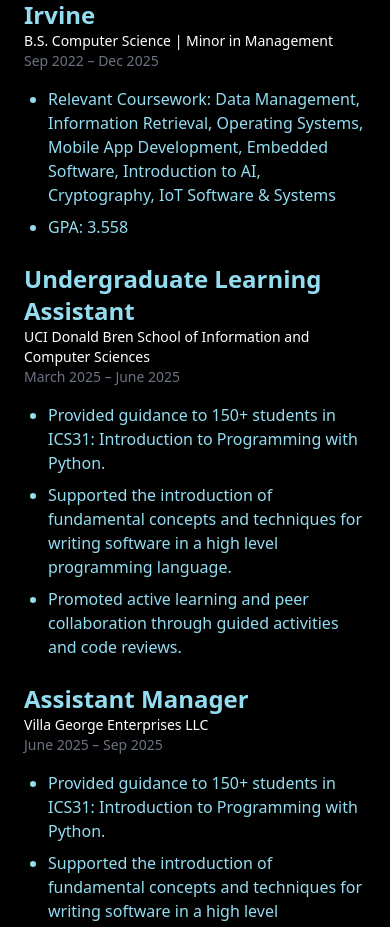
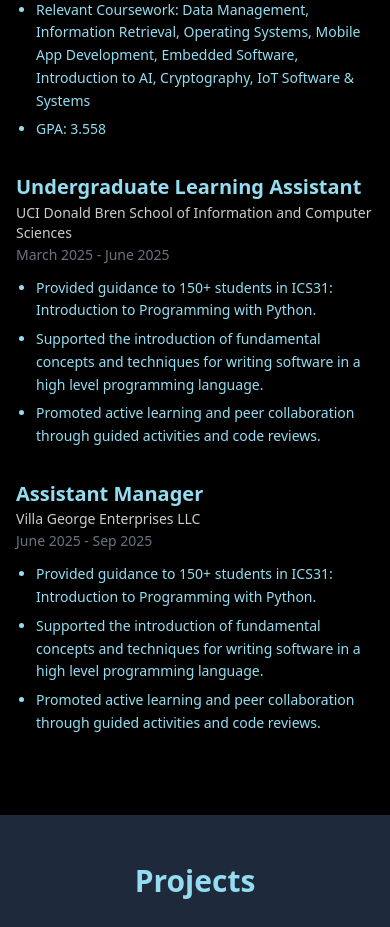
Before and after one commit to georgedemirjian/portfolio, a React (Vite) app: page / in a window 390 px wide. Shown: the part 1045-1972 px from the top of the page. Built offline with nearby package versions, Linux system fonts and the light colour scheme.

Commit message:
separate items into object and make mobile friendly sizing

```diff
--- a/src/components/EducationExperience.tsx
+++ b/src/components/EducationExperience.tsx
@@ -1,81 +1,73 @@
 import React from 'react'
 import { motion } from "framer-motion"
 
+const items = [
+  {
+    title: "University of California, Irvine",
+    subtitle: "B.S. Computer Science | Minor in Management",
+    date: "Sep 2022 - Dec 2025",
+    bullets: [
+      "Relevant Coursework: Data Management, Information Retrieval, Operating Systems, Mobile App Development, Embedded Software, Introduction to AI, Cryptography, IoT Software & Systems",
+      "GPA: 3.558",
+    ]
+  },
+  {
+    title: "Undergraduate Learning Assistant",
+    subtitle: "UCI Donald Bren School of Information and Computer Sciences",
+    date: "March 2025 - June 2025",
+    bullets: [
+      "Provided guidance to 150+ students in ICS31: Introduction to Programming with Python.",
+      "Supported the introduction of fundamental concepts and techniques for writing software in a high level programming language.",
+      "Promoted active learning and peer collaboration through guided activities and code reviews.",
+    ]
+  },
+  {
+    title: "Assistant Manager",
+    subtitle: "Villa George Enterprises LLC",
+    date: "June 2025 - Sep 2025",
+    bullets: [
+      "Provided guidance to 150+ students in ICS31: Introduction to Programming with Python.",
+      "Supported the introduction of fundamental concepts and techniques for writing software in a high level programming language.",
+      "Promoted active learning and peer collaboration through guided activities and code reviews.",
+    ]
+  },
+]
+
 export const EducationExperience = () => {
   return (
-    <motion.section id="education"
-      //className="min-h-screen py-28"
+    <motion.section
+      id="education"
       initial={{ opacity: 0, y: 40 }}
       whileInView={{ opacity: 1, y: 0 }}
-      transition={{ duration: .7, ease: "easeOut" }}
+      transition={{ duration: 0.7, ease: "easeOut" }}
       viewport={{ once: false, amount: 0.2 }}
-      className="min-h-screen flex justify-center px-6 py-12 bg-base-200"
+      className="min-h-screen flex justify-center px-4 sm:px-6 py-12 bg-base-200"
     >
       <div className="max-w-3xl w-full">
-
-        {/* Section Title */}
-        <h2 className="text-4xl font-bold mb-10 text-center">
+        <h2 className="text-3xl sm:text-4xl font-bold mb-8 text-center">
           Education & Experience
         </h2>
 
-        {/* Education Block */}
-        <div className="mb-6">
-          <h3 className="text-2xl font-semibold">
-            University of California, Irvine
-          </h3>
-          <p className="text-sm text-white">
-            B.S. Computer Science | Minor in Management
-          </p>
-          <p className="text-sm text-gray-500 mb-4">
-            Sep 2022 – Dec 2025
-          </p>
-
-          <ul className="list-disc pl-6 space-y-2">
-            <li>Relevant Coursework: Data Management, Information Retrieval, Operating Systems,
-            Mobile App Development, Embedded Software, Introduction to AI, Cryptography, IoT Software & Systems</li>
-            <li>GPA: 3.558</li>
-          </ul>
-        </div>
-
-
-        {/* Experience Block */}
-        <div className="mb-6">
-          <h3 className="text-2xl font-semibold">
-            Undergraduate Learning Assistant
-          </h3>
-          <p className="text-sm text-white">
-            UCI Donald Bren School of Information and Computer Sciences
-          </p>
-          <p className="text-sm text-gray-500 mb-4">
-            March 2025 – June 2025
-          </p>
-
-          <ul className="list-disc pl-6 space-y-2">
-            <li>Provided guidance to 150+ students in ICS31: Introduction to Programming with Python.</li>
-            <li>Supported the introduction of fundamental concepts and techniques for writing software in a high level programming language.</li>
-            <li>Promoted active learning and peer collaboration through guided activities and code reviews.</li>
-          </ul>
-
-        </div>
-
-
-        <div>
-            <h3 className="text-2xl font-semibold">
-            Assistant Manager
-          </h3>
-          <p className="text-sm text-white">
-            Villa George Enterprises LLC
-          </p>
-          <p className="text-sm text-gray-500 mb-4">
-            June 2025 – Sep 2025
-          </p>
-
-          <ul className="list-disc pl-6 space-y-2">
-            <li>Provided guidance to 150+ students in ICS31: Introduction to Programming with Python.</li>
-            <li>Supported the introduction of fundamental concepts and techniques for writing software in a high level programming language.</li>
-            <li>Promoted active learning and peer collaboration through guided activities and code reviews.</li>
-          </ul>
-        </div>
+        {items.map((item, i) => (
+          <div key={i} className="mb-8">
+            <h3 className="text-xl sm:text-2xl font-semibold leading-snug">
+              {item.title}
+            </h3>
+            <p className="text-sm sm:text-base text-white/80 mt-0.5">
+              {item.subtitle}
+            </p>
+            <p className="text-sm text-gray-500 mt-0.5 mb-3">
+              {item.date}
+            </p>
+            <ul className="list-disc pl-5 space-y-1.5">
+              {item.bullets.map((bullet, j) => (
+                <li key={j} className="text-sm sm:text-base leading-relaxed">
+                  {bullet}
+                </li>
+              ))}
+            </ul>
+          </div>
+        ))}
 
       </div>
     </motion.section>
```
